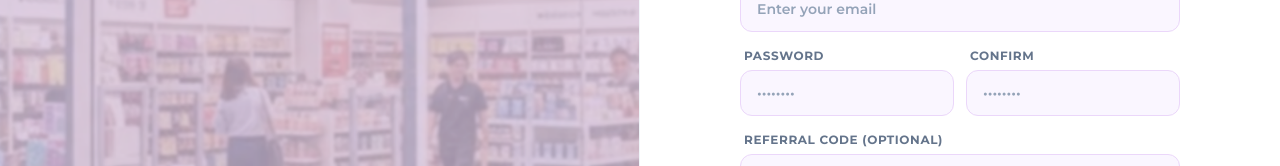
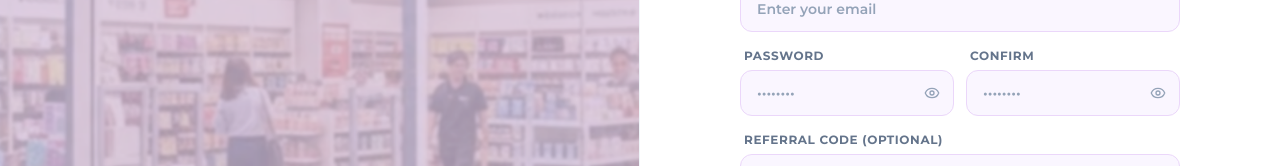
Before and after one commit to P23-Africa-Dev/fastlink-marketplace, a Next.js app: page /register in a window 1280 px wide. Shown: the part 354-520 px from the top of the page. Built offline with nearby package versions, Linux system fonts and the light colour scheme; no server answers.

Commit message:
feat: integrate PasswordInput component across authentication and settings pages for improved password handling and visibility options

```diff
--- a/src/app/(auth)/login/page.tsx
+++ b/src/app/(auth)/login/page.tsx
@@ -8,6 +8,7 @@ import Image from "next/image";
 
 import loginFrame from "@/assets/login-frame.png";
 import logoSvg from "@/assets/logo.svg";
+import { PasswordInput } from "@/components/ui/password-input";
 import { authApi, apiErrorMessage } from "@/lib/api";
 import { safePostLoginPath } from "@/lib/auth-session";
 import { QUERY_KEYS, queryClient } from "@/lib/query-client";
@@ -112,12 +113,12 @@ export default function LoginPage() {
                   <label className="text-xs font-bold text-slate-500 uppercase tracking-wider block ml-1">
                     Password
                   </label>
-                  <input
-                    type="password"
+                  <PasswordInput
                     value={form.password}
                     onChange={(e) => setForm((p) => ({ ...p, password: e.target.value }))}
                     placeholder="••••••••"
                     required
+                    autoComplete="current-password"
                     className="w-full bg-[#faf6ff] border border-[#ebd7fa] rounded-xl px-4 py-3 text-sm font-semibold text-slate-800 placeholder:text-slate-400 focus:outline-none focus:ring-2 focus:ring-[#7a3dbf]/40 focus:border-[#7a3dbf] transition-all"
                   />
                 </div>
--- a/src/app/(auth)/register/page.tsx
+++ b/src/app/(auth)/register/page.tsx
@@ -8,6 +8,7 @@ import Image from "next/image";
 
 import signUpBg from "@/assets/sign-up-bg.png";
 import logoSvg from "@/assets/logo.svg";
+import { PasswordInput } from "@/components/ui/password-input";
 import { authApi, apiErrorMessage } from "@/lib/api";
 import { safePostLoginPath } from "@/lib/auth-session";
 import { QUERY_KEYS, queryClient } from "@/lib/query-client";
@@ -156,12 +157,12 @@ export default function RegisterPage() {
                     <label className="text-xs font-bold text-slate-500 uppercase tracking-wider block ml-1">
                       Password
                     </label>
-                    <input
-                      type="password"
+                    <PasswordInput
                       value={form.password}
                       onChange={(e) => setForm((p) => ({ ...p, password: e.target.value }))}
                       placeholder="••••••••"
                       required
+                      autoComplete="new-password"
                       className="w-full bg-[#faf6ff] border border-[#ebd7fa] rounded-xl px-4 py-3 text-sm font-semibold text-slate-800 placeholder:text-slate-400 focus:outline-none focus:ring-2 focus:ring-[#7a3dbf]/40 focus:border-[#7a3dbf] transition-all"
                     />
                   </div>
@@ -170,12 +171,12 @@ export default function RegisterPage() {
                     <label className="text-xs font-bold text-slate-500 uppercase tracking-wider block ml-1">
                       Confirm
                     </label>
-                    <input
-                      type="password"
+                    <PasswordInput
                       value={form.confirmPassword}
                       onChange={(e) => setForm((p) => ({ ...p, confirmPassword: e.target.value }))}
                       placeholder="••••••••"
                       required
+                      autoComplete="new-password"
                       className="w-full bg-[#faf6ff] border border-[#ebd7fa] rounded-xl px-4 py-3 text-sm font-semibold text-slate-800 placeholder:text-slate-400 focus:outline-none focus:ring-2 focus:ring-[#7a3dbf]/40 focus:border-[#7a3dbf] transition-all"
                     />
                   </div>
--- a/src/app/(auth)/set-new-password/page.tsx
+++ b/src/app/(auth)/set-new-password/page.tsx
@@ -7,6 +7,7 @@ import { useRouter, useSearchParams } from "next/navigation";
 import Image from "next/image";
 
 import loginFrame from "@/assets/login-frame.png";
+import { PasswordInput } from "@/components/ui/password-input";
 import { authApi, apiErrorMessage } from "@/lib/api";
 
 export default function SetNewPasswordPage() {
@@ -112,24 +113,26 @@ export default function SetNewPasswordPage() {
                 )}
 
                 <div>
-                  <input
-                    type="password"
+                  <PasswordInput
                     value={form.password}
                     onChange={(e) => setForm((p) => ({ ...p, password: e.target.value }))}
                     placeholder="New Password"
                     required
+                    autoComplete="new-password"
                     className="w-full bg-transparent border border-white/90 rounded font-medium text-white placeholder:text-white px-4 py-2.5 focus:outline-none focus:ring-2 focus:ring-white/50 transition-all text-center"
+                    toggleClassName="text-white/80 hover:text-white"
                   />
                 </div>
 
                 <div>
-                  <input
-                    type="password"
+                  <PasswordInput
                     value={form.confirmPassword}
                     onChange={(e) => setForm((p) => ({ ...p, confirmPassword: e.target.value }))}
                     placeholder="Confirm Password"
                     required
+                    autoComplete="new-password"
                     className="w-full bg-transparent border border-white/90 rounded font-medium text-white placeholder:text-white px-4 py-2.5 focus:outline-none focus:ring-2 focus:ring-white/50 transition-all text-center"
+                    toggleClassName="text-white/80 hover:text-white"
                   />
                 </div>
 
--- a/src/app/(dashboard)/settings/page.tsx
+++ b/src/app/(dashboard)/settings/page.tsx
@@ -23,6 +23,7 @@ import {
 import { useAuthStore } from "@/store/auth-store";
 import { cn } from "@/lib/utils";
 import { apiErrorMessage, authApi } from "@/lib/api";
+import { PasswordInput } from "@/components/ui/password-input";
 import { useSellerSettings, useUpdateSellerSettings } from "@/hooks/use-dashboard";
 
 // Interface definitions for settings configuration
@@ -548,8 +549,7 @@ function SettingsPageContent() {
               <form onSubmit={handleChangePassword} className="space-y-4">
                 <div>
                   <label className="text-[10px] font-bold text-slate-400 uppercase tracking-wider block mb-1">Current Password</label>
-                  <input
-                    type="password"
+                  <PasswordInput
                     value={currPassword}
                     readOnly
                     className="w-full bg-slate-100 border border-slate-200 rounded-xl px-3 py-2 text-xs font-semibold text-slate-500 focus:outline-none cursor-not-allowed select-none"
@@ -558,11 +558,11 @@ function SettingsPageContent() {
 
                 <div>
                   <label className="text-[10px] font-bold text-slate-400 uppercase tracking-wider block mb-1">New Password</label>
-                  <input
-                    type="password"
+                  <PasswordInput
                     placeholder="New Password"
                     value={newPassword}
                     onChange={(e) => setNewPassword(e.target.value)}
+                    autoComplete="new-password"
                     className="w-full bg-[#faf6ff] border border-[#ebd7fa] rounded-xl px-3 py-2 text-xs font-semibold text-slate-800 focus:outline-none focus:ring-1 focus:ring-[#7a3dbf]"
                     required
                   />
@@ -570,11 +570,11 @@ function SettingsPageContent() {
 
                 <div>
                   <label className="text-[10px] font-bold text-slate-400 uppercase tracking-wider block mb-1">Confirm Password</label>
-                  <input
-                    type="password"
+                  <PasswordInput
                     placeholder="Confirm Password"
                     value={confirmPassword}
                     onChange={(e) => setConfirmPassword(e.target.value)}
+                    autoComplete="new-password"
                     className="w-full bg-[#faf6ff] border border-[#ebd7fa] rounded-xl px-3 py-2 text-xs font-semibold text-slate-800 focus:outline-none focus:ring-1 focus:ring-[#7a3dbf]"
                     required
                   />
--- /dev/null
+++ b/src/components/ui/password-input.tsx
@@ -0,0 +1,45 @@
+"use client";
+
+import { useState, type InputHTMLAttributes } from "react";
+import { Eye, EyeOff } from "lucide-react";
+
+import { cn } from "@/lib/utils";
+
+type PasswordInputProps = Omit<InputHTMLAttributes<HTMLInputElement>, "type"> & {
+  toggleClassName?: string;
+};
+
+export function PasswordInput({
+  className,
+  toggleClassName,
+  disabled,
+  readOnly,
+  ...props
+}: PasswordInputProps) {
+  const [visible, setVisible] = useState(false);
+
+  return (
+    <div className="relative w-full">
+      <input
+        {...props}
+        type={visible ? "text" : "password"}
+        disabled={disabled}
+        readOnly={readOnly}
+        className={cn(className, "pr-11")}
+      />
+      <button
+        type="button"
+        tabIndex={-1}
+        aria-label={visible ? "Hide password" : "Show password"}
+        disabled={disabled}
+        onClick={() => setVisible((v) => !v)}
+        className={cn(
+          "absolute right-3 top-1/2 -translate-y-1/2 rounded-md p-0.5 text-slate-400 transition-colors hover:text-slate-700 disabled:opacity-50",
+          toggleClassName,
+        )}
+      >
+        {visible ? <EyeOff size={16} /> : <Eye size={16} />}
+      </button>
+    </div>
+  );
+}
```
